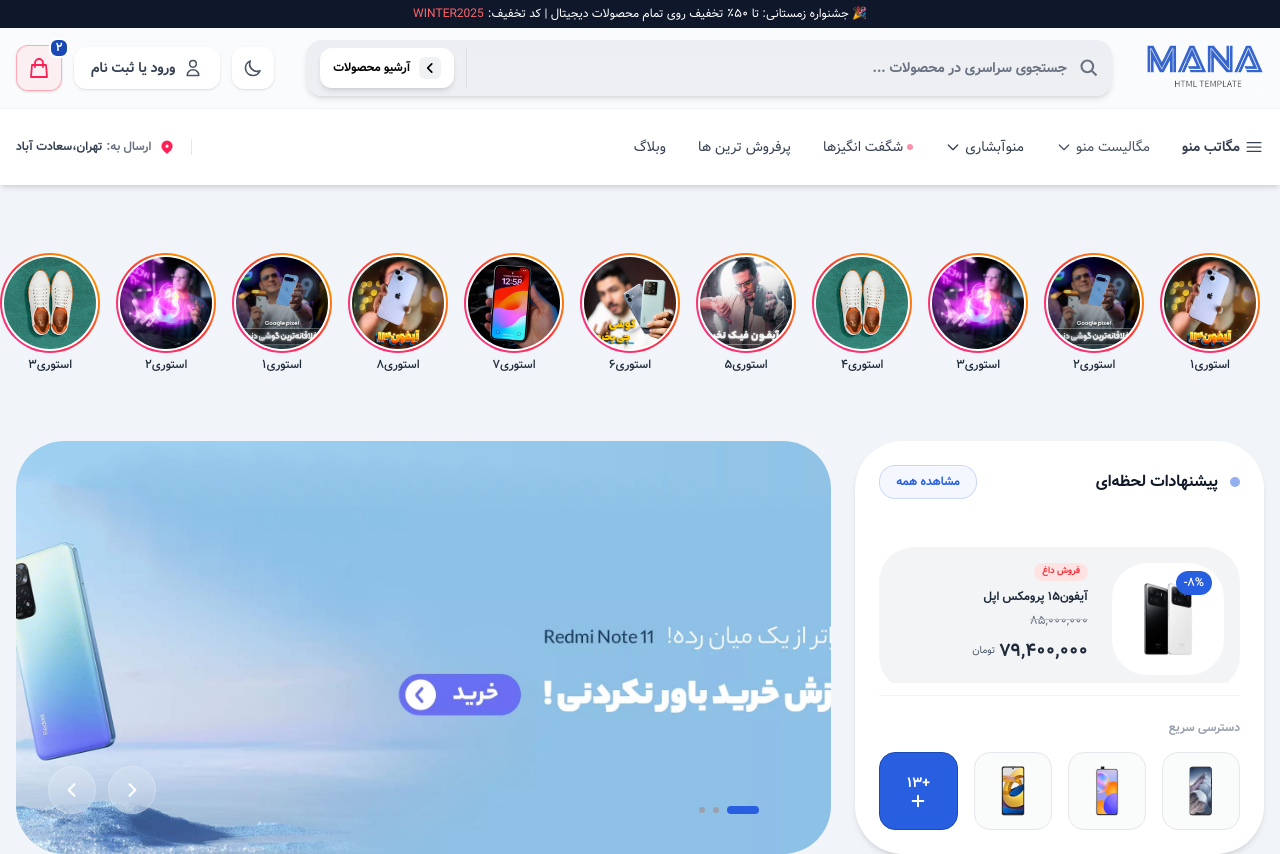
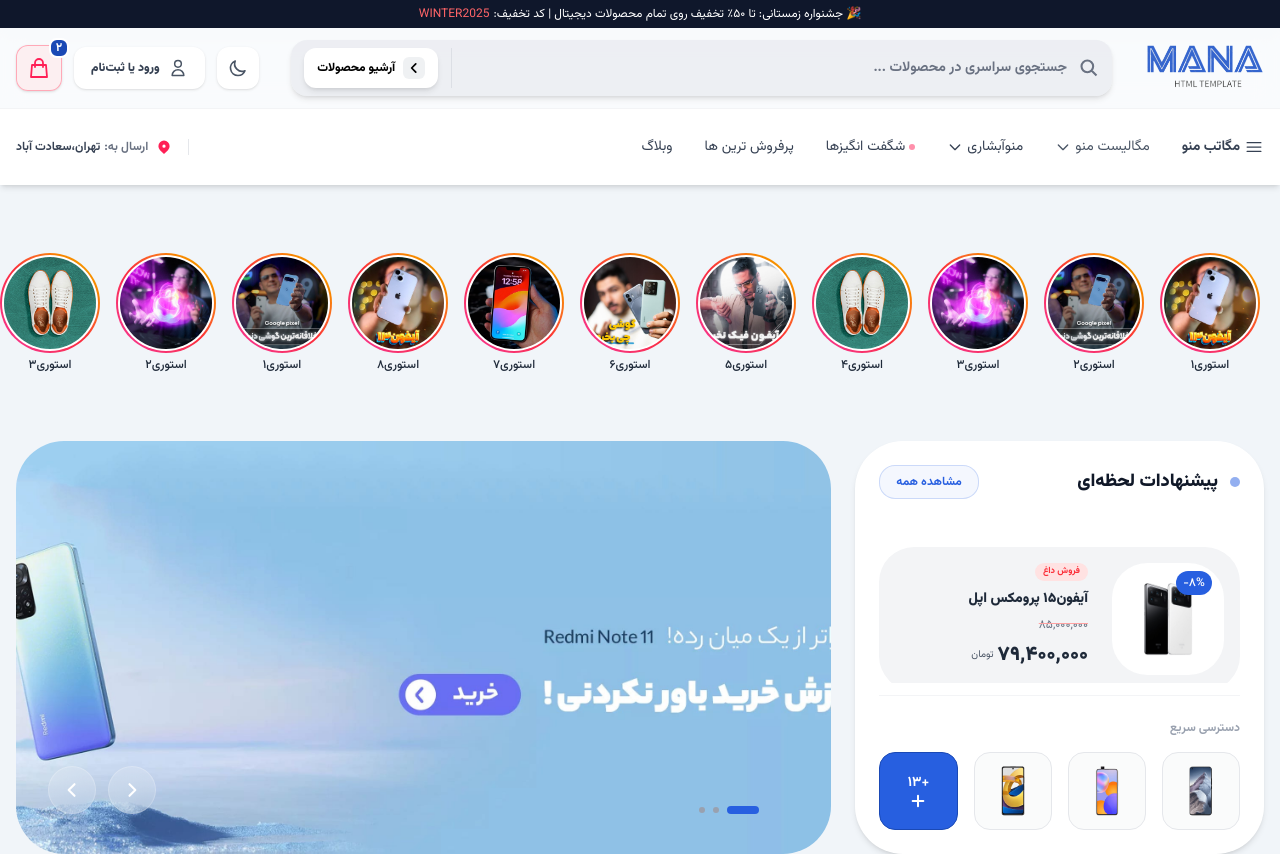
Before and after one commit to vahidr1996/vanilla-js-ecommerce, a website built with Vite: page index.html in a window 1280 px wide. Built offline with nearby package versions, Linux system fonts and the light colour scheme.

Commit message:
feat: setup Vazirmatn variable font and improve typography

```diff
--- a/index.html
+++ b/index.html
@@ -58,7 +58,7 @@
                 class="w-40 flex items-center justify-center border-s border-gray-300/60"
               >
                 <button
-                  class="flex items-center justify-center gap-2 shadow-md rounded-xl bg-white px-3 py-2 text-xs font-bold cursor-pointer border border-transparent transition duration-300 hover:border-primary group"
+                  class="flex items-center justify-center gap-2 shadow-md rounded-xl bg-white px-3 py-2 text-xs font-extrabold cursor-pointer border border-transparent transition duration-300 hover:border-primary group"
                 >
                   <div
                     class="bg-gray-200/60 p-1 rounded-md group-hover:bg-primary group-hover:text-white"
@@ -101,7 +101,7 @@
                 </svg>
               </button>
               <button
-                class="flex items-center gap-2 px-4 py-2.5 rounded-xl text-gray-700 bg-white shadow-sm text-sm cursor-pointer font-bold border border-transparent hover:bg-primary-50/50 hover:border-primary-500/50 transition duration-300 group"
+                class="flex items-center gap-2 px-4 py-2.5 rounded-xl text-gray-700 bg-white shadow-sm text-xs cursor-pointer font-black border border-transparent hover:bg-primary-50/50 hover:border-primary-500/50 transition duration-300 group"
               >
                 <svg
                   class="w-5 h-5 text-gray-600 group-hover:text-primary-600"
@@ -116,7 +116,7 @@
                     d="M16 7a4 4 0 11-8 0 4 4 0 018 0zM12 14a7 7 0 00-7 7h14a7 7 0 00-7-7z"
                   ></path>
                 </svg>
-                ورود یا ثبت نام
+                ورود یا ثبت‌نام
               </button>
               <button
                 class="relative flex justify-center items-center p-2.5 rounded-xl cursor-pointer bg-rose-100/50 border border-rose-400/50 hover:bg-rose-500 shadow-sm transition duration-300 group"
@@ -485,7 +485,9 @@
               <span
                 class="bg-primary animate-pulse w-2.5 h-2.5 rounded-full"
               ></span>
-              <p class="text-gray-900 font-bold">پیشنهادات لحظه‌ای</p>
+              <h2 class="text-gray-900 font-black text-lg">
+                پیشنهادات لحظه‌ای
+              </h2>
             </div>
             <button
               class="px-4 py-2 text-primary text-xs font-bold border border-primary/20 bg-primary/5 rounded-2xl hover:bg-primary hover:text-white transition cursor-pointer"
@@ -517,7 +519,7 @@
                   >فروش داغ</span
                 >
                 <h3
-                  class="text-gray-800 font-bold text-xs group-hover:text-primary transition-colors duration-500"
+                  class="text-gray-800 font-black text-sm group-hover:text-primary transition-colors duration-500"
                 >
                   آیفون۱۵ پرومکس اپل
                 </h3>
@@ -526,7 +528,7 @@
                   >۸۵,۰۰۰,۰۰۰</span
                 >
                 <div class="flex items-center gap-1">
-                  <span class="text-lg font-bold text-gray-800"
+                  <span class="text-xl font-black text-gray-800"
                     >۷۹,۴۰۰,۰۰۰</span
                   >
                   <span class="text-[10px] text-gray-600">تومان</span>
--- a/src/assets/css/style.css
+++ b/src/assets/css/style.css
@@ -1,7 +1,7 @@
 @import "tailwindcss";
 
 @theme {
-  --font-sans: "Vazir", sans-serif;
+  --font-sans: "Vazirmatn", sans-serif;
 
   --color-site: #fcfdfe;
   --color-primary-600: oklch(44.617% 0.17879 263.23);
@@ -30,25 +30,9 @@
 }
 
 @font-face {
-  font-family: "Vazir";
-  src: url("/src/assets/fonts/Vazir.woff2") format("woff2");
-  font-weight: 400;
+  font-family: "Vazirmatn";
+  src: url("/src/assets/fonts/Vazirmatn[wght].woff2") format("woff2");
+  font-weight: 100 900;
   font-style: normal;
   font-display: swap;
 }
-
-@font-face {
-  font-family: "Vazir";
-  src: url("/src/assets/fonts/Vazir-Medium.woff2") format("woff2");
-  font-weight: 500;
-  font-style: normal;
-  font-display: swap;
-}
-
-@font-face {
-  font-family: "Vazir";
-  src: url("/src/assets/fonts/Vazir-Bold.woff2") format("woff2");
-  font-weight: 700;
-  font-style: normal;
-  font-display: swap;
-}
```
Also changed, not shown: src/assets/fonts/Vazir-Bold.woff2 (deleted), src/assets/fonts/Vazir-Medium.woff2 (deleted), src/assets/fonts/Vazir.woff2 (deleted), src/assets/fonts/Vazirmatn[wght].woff2 (added), 3 other files.
